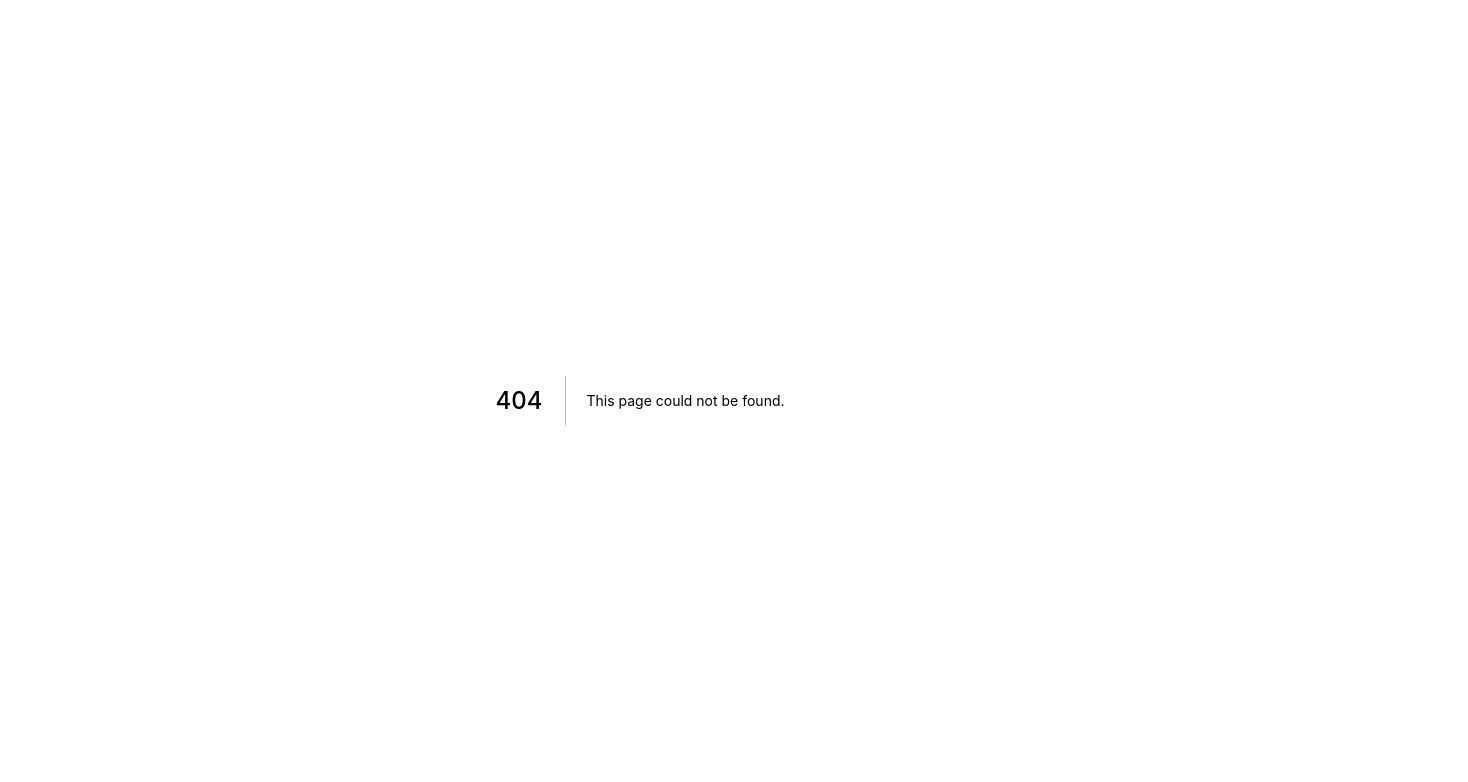
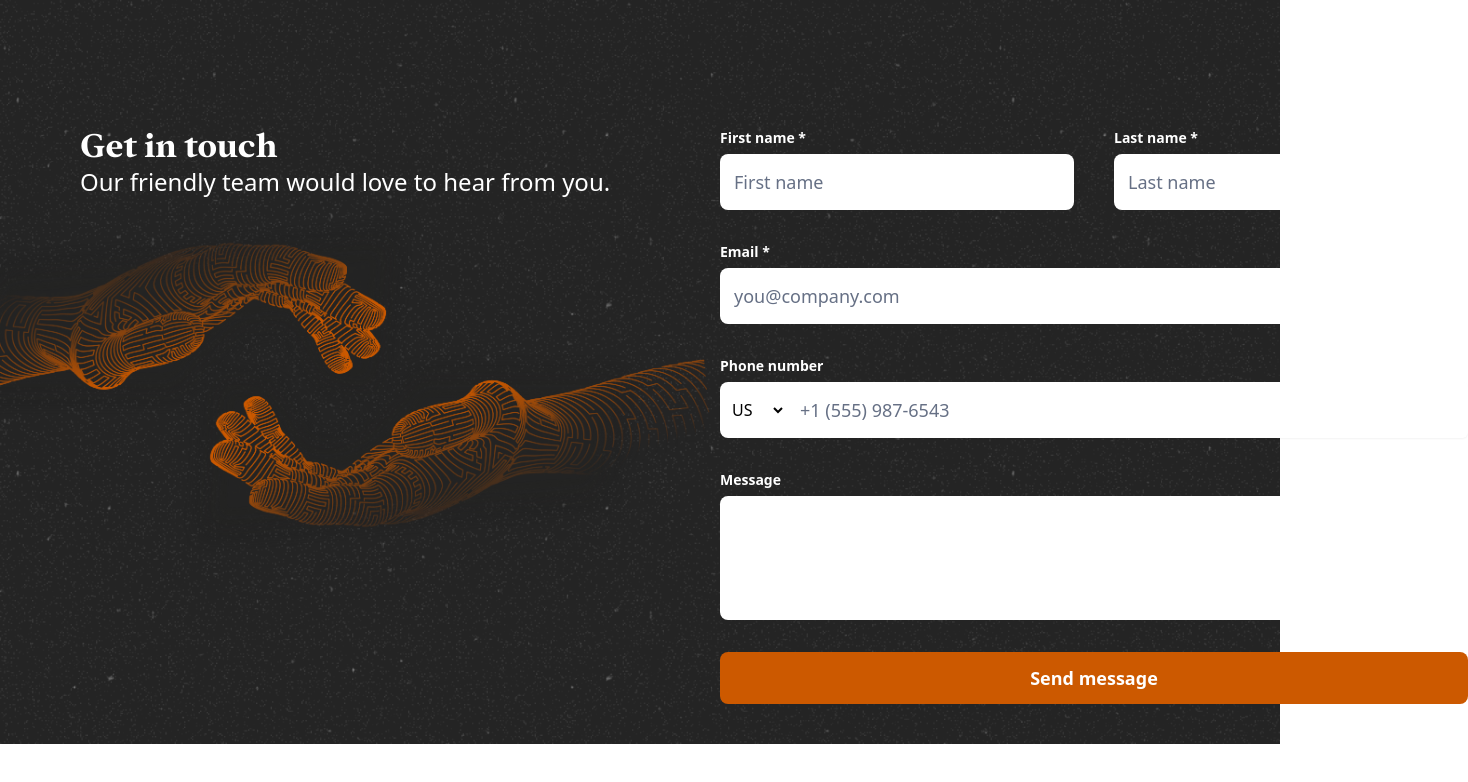
Before and after one commit to hulkhere/greyowl, a Next.js app: page /getintouch in a window 1280 px wide. Before the commit this address had no page. Shown: the top 782 px of the page, 1468 px wide, since content can reach past the window. Built offline with nearby package versions, Linux system fonts and the light colour scheme.

Commit message:
push-vercel

```diff
--- a/components/Execution.jsx
+++ b/components/Execution.jsx
@@ -2,7 +2,7 @@ import React from "react";
 import Image from "next/image";
 import HandImg from "../public/assets/images/execution/Hand.png";
 import MobileHandImg from "../public/assets/images/execution/Hand-mobile.png";
-import ExecutionBlur from "../public/assets/images/blur-ellipses/execution-ellipse.png";
+import ExecutionBlur from "../public/assets/images/blur-ellipses/test.png";
 import { motion, AnimatePresence } from "framer-motion";
 import { useInView } from 'react-intersection-observer'
 
@@ -11,14 +11,14 @@ export default function Execution() {
 
   return (
     <div className="flex flex-col lg:items-center lg:justify-center lg:flex-row lg:pt-40 lg:pb-20 pt-80">
-      <div className="w-full h-[40rem] absolute hidden lg:block">
+      {/* <div className="w-full h-[40rem] absolute hidden lg:block">
         <div className="blur-div w-full h-full rounded-full"></div>
-      </div>
-      {/* <div className="absolute hidden lg:block">
+      </div> */}
+      <div className="absolute hidden lg:block">
         <div className="w-full h-full">
           <Image src={ExecutionBlur} alt="" />
         </div>
-      </div> */}
+      </div>
       <div className="flex flex-col z-10">
         <div className="px-6 pt-6 pb-0 lg:pt-0 lg:p-0 lg:px-16 flex flex-col gap-y-2 lg:gap-y-4">
           <div className="text-[#CC5900] text-base lg:text-2xl font-semibold">
--- a/components/Experience.jsx
+++ b/components/Experience.jsx
@@ -90,7 +90,7 @@ export default function Experience() {
       <div className="w-full h-max hidden lg:block lg:pt-32 lg:py-6">
         <Image src={DesktopTickets} alt="tickets" />
       </div>
-      <div className="w-full h-60 blur-[48px] bg-[#242424] relative top-20"></div>
+      {/* <div className="w-full h-60 blur-[48px] bg-[#242424] relative top-20"></div> */}
     </>
   );
 }
--- a/components/global/Header.jsx
+++ b/components/global/Header.jsx
@@ -42,9 +42,12 @@ export default function Header() {
         the given div is of length wfull p-1 items-center justify-between {items.title}
 
       </div> */}
-      <button className="bg-[#CC5900] px-4 p-2 lg:p-3 lg:px-5 rounded-lg text-white hover:text-[#cc5900] hover:bg-white transition-all">
+      <a
+        href="/getintouch"
+        className="bg-[#CC5900] px-4 p-2 lg:p-3 lg:px-5 rounded-lg text-white hover:text-[#cc5900] hover:bg-white transition-all"
+      >
         Get in touch
-      </button>
+      </a>
       {/* <button className="lg:hidden">
         <HamOpen />
       </button> */}
--- /dev/null
+++ b/components/global/Inputs.jsx
@@ -0,0 +1,81 @@
+import React from "react";
+import CancelLogo from "../svg/CancelLogo"
+
+
+export default function Inputs() {
+  return (
+    <>
+      <main className="flex flex-col gap-y-8 pt-14">
+        <div className="flex items-center justify-end">
+          <a className="w-[28px] h-[21px] lg:w-14 lg:h-10" href="/">
+            <CancelLogo />
+          </a>
+        </div>
+        <div className="flex gap-x-10">
+          <div className="flex flex-col gap-1.5">
+            <h1 className="text-white text-sm font-semibold">First name *</h1>
+            <input
+              className="placeholder:text-[#667085] p-3.5 pr-20 outline-none text-lg font-normal rounded-lg"
+              type="name"
+              placeholder="First name"
+            />
+          </div>
+          <div className="flex flex-col gap-1.5">
+            <h1 className="text-white text-sm font-semibold">Last name *</h1>
+            <input
+              className="placeholder:text-[#667085] p-3.5 pr-20 outline-none text-lg font-normal rounded-lg"
+              type="name"
+              placeholder="Last name"
+            />
+          </div>
+        </div>
+        <div className="flex flex-col gap-1.5">
+          <h1 className="text-white text-sm font-semibold">Email *</h1>
+          <input
+            className="w-full placeholder:text-[#667085] p-3.5 outline-none text-lg font-normal rounded-lg"
+            type="email"
+            placeholder="you@company.com"
+          />
+        </div>
+        <div>
+          <h1 className="text-white text-sm font-semibold mb-1.5">
+            Phone number
+          </h1>
+          <div className="relative mt-1 rounded-md shadow-sm">
+            <div className="absolute inset-y-0 left-0 flex items-center">
+              <select
+                id="country"
+                name="country"
+                autoComplete="country"
+                className="text-base h-full rounded-md border-transparent bg-transparent outline-none px-2"
+              >
+                <option>US</option>
+                <option>IND</option>
+                <option>CA</option>
+                <option>EU</option>
+              </select>
+            </div>
+            <input
+              type="text"
+              name="phone-number"
+              id="phone-number"
+              className="pl-20 w-full placeholder:text-[#667085] p-3.5 outline-none text-lg font-normal rounded-lg"
+              placeholder="+1 (555) 987-6543"
+            />
+          </div>
+        </div>
+        <div className="flex flex-col gap-1.5">
+          <h1 className="text-white text-sm font-semibold">Message</h1>
+          <input
+            className="placeholder:text-[#667085] p-3.5 pr-20 py-12 outline-none text-lg font-normal rounded-lg"
+            type="name"
+            placeholder=""
+          />
+        </div>
+        <button className="w-full py-3 rounded-lg bg-[#cc5900] text-white hover:bg-white hover:text-[#cc5900] transition-all text-lg font-semibold">
+          Send message
+        </button>
+      </main>
+    </>
+  );
+}
--- /dev/null
+++ b/components/svg/CancelLogo.jsx
@@ -0,0 +1,33 @@
+import React from "react";
+
+const CancelLogo = (props) => {
+  return (
+    <svg
+      xmlns="http://www.w3.org/2000/svg"
+      width=""
+      height=""
+      viewBox="0 0 52 40"
+      fill="none"
+    >
+      <rect
+        x="5.98218"
+        y="36.7466"
+        width="51.9672"
+        height="4.60126"
+        rx="2.30061"
+        transform="rotate(-45 5.98218 36.7466)"
+        fill="white"
+      />
+      <rect
+        x="9.23572"
+        width="51.9672"
+        height="4.60126"
+        rx="2.30061"
+        transform="rotate(45 9.23572 0)"
+        fill="white"
+      />
+    </svg>
+  );
+};
+
+export default CancelLogo;
--- /dev/null
+++ b/pages/getintouch.jsx
@@ -0,0 +1,27 @@
+import React from "react";
+import Image from "next/image";
+import HandsImg from "../public/assets/images/getintouch/hands.png";
+import Inputs from "../components/global/Inputs";
+
+export default function GetInTouch() {
+  return (
+    <div className="w-full h-max pb-10 bg-global">
+      <div className="flex items-center">
+        <div className="flex flex-col">
+          <div className="relative left-20">
+            <h1 className="xl:text-4xl 2xl:text-5xl addington-bold text-white">
+              Get in touch
+            </h1>
+            <h1 className="text-2xl text-white">
+              Our friendly team would love to hear from you.
+            </h1>
+          </div>
+          <div className="xl:w-[45rem] 2xl:w-[50rem] hidden xl:block">
+            <Image src={HandsImg} alt="hands" />
+          </div>
+        </div>
+        <Inputs />
+      </div>
+    </div>
+  );
+}
--- a/styles/globals.css
+++ b/styles/globals.css
@@ -192,6 +192,8 @@ body::-webkit-scrollbar {
     background-image: url("/assets/images/gradients/team-gradient.png");
     background-repeat: no-repeat;
     background-size: contain;
+    background-position-x: center;
+    background-position-y: bottom;
   }
 }
 
```
Also changed, not shown: public/assets/images/getintouch/hands.png (added), 1 other file (tests, documents, lock files or other folders).
